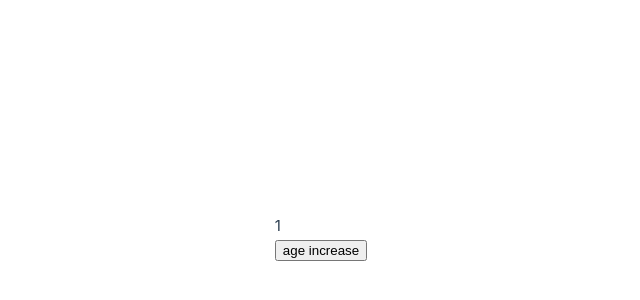
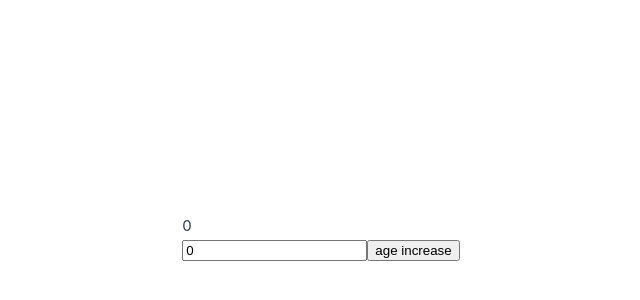
Before and after one commit to hoang1595th/Vue-Docs, a Vue app: page / in a window 1280 px wide. Shown: the part 196-496 px from the top of the page, without its empty margins (319-959 px from the left). Built offline with nearby package versions, Linux system fonts and the light colour scheme.

Commit message:
Component Events - v-model

```diff
--- a/src/components/Props.vue
+++ b/src/components/Props.vue
@@ -1,6 +1,7 @@
 <template>
   <div class="item">
-    <PropsChild :initAge="this.age"></PropsChild>
+    <div>{{ age }}</div>
+    <PropsChild v-model.capitalize="age"></PropsChild>
     <button @click="this.increment()">age increase</button>
   </div>
 </template>
--- a/src/components/PropsChild.vue
+++ b/src/components/PropsChild.vue
@@ -1,22 +1,22 @@
-<template>
-  <div class="item">
-    {{ this.initAge }}
-  </div>
-</template>
-
-<style scoped>
-</style>
-
 <script>
   export default {
-    data() {
-      return {
-        initAge: 1
+    props: {
+      modelValue: String,
+      modelModifiers: {
+        default: () => ({})
       }
     },
-    updated() {
-      console.log("child update")
+    emits: ['update:modelValue'],
+    created() {
+      console.log(this.modelModifiers) // { capitalize: true }
     }
   }
+  </script>
 
-  </script>
+  <template>
+    <input
+      type="number"
+      :value="modelValue"
+      @input="$emit('update:modelValue', $event.target.value)"
+    />
+  </template>
```
Also changed, not shown: src/notes.txt.
